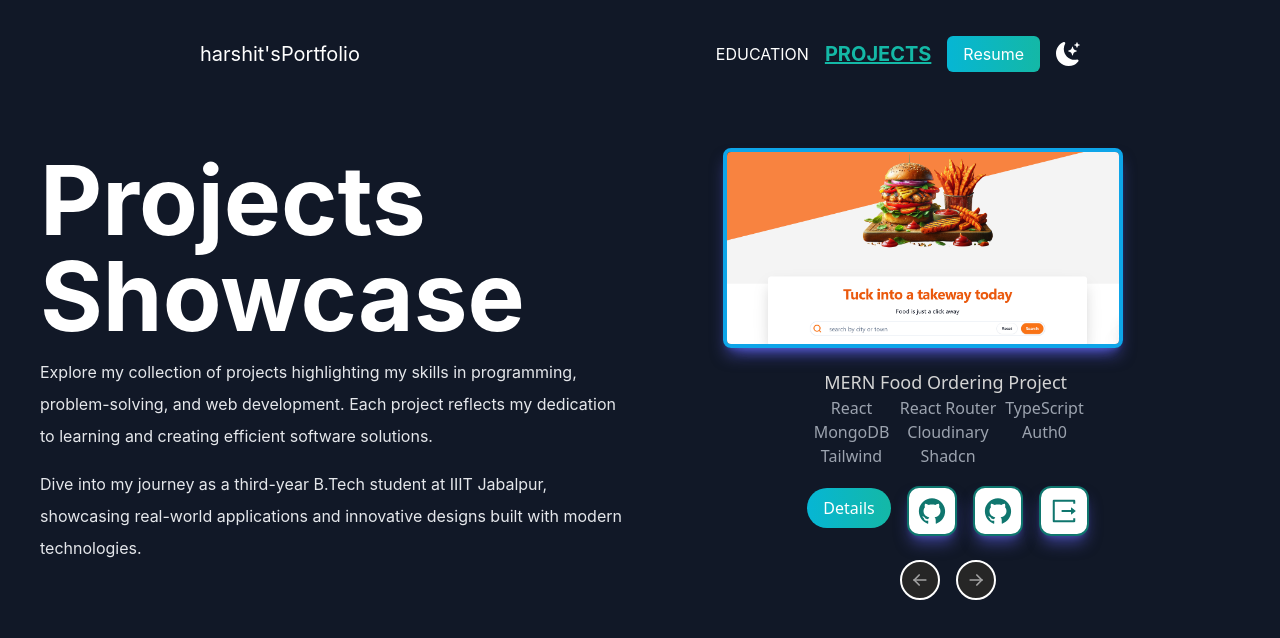
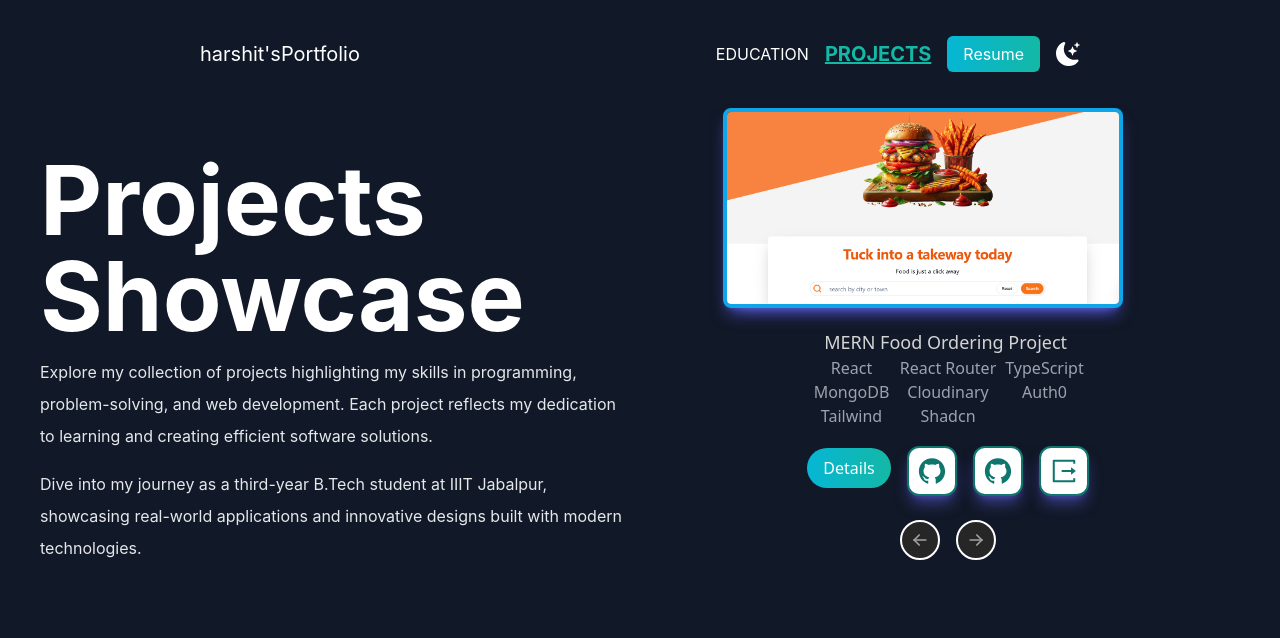
Before and after one commit to harshit-G51102/Portfolio, a Next.js app: page /projects in a window 1280 px wide. Shown: the top 638 px of the page. Built offline with nearby package versions, Linux system fonts and the light colour scheme.

Commit message:
taking next and prev button a little up in projects page

```diff
--- a/components/AnimatedTestimonials.jsx
+++ b/components/AnimatedTestimonials.jsx
@@ -43,7 +43,7 @@
     }, []);
 
     return (
-        <div className="max-w-4xl mx-auto antialiased font-sans px-4 md:px-8 lg:px-12 py-10">
+        <div className="max-w-4xl mx-auto antialiased font-sans px-4 md:px-8 lg:px-12">
             <div className="relative flex flex-col items-center">
 
                 {/* Full Width Image with Card Animation */}
```
